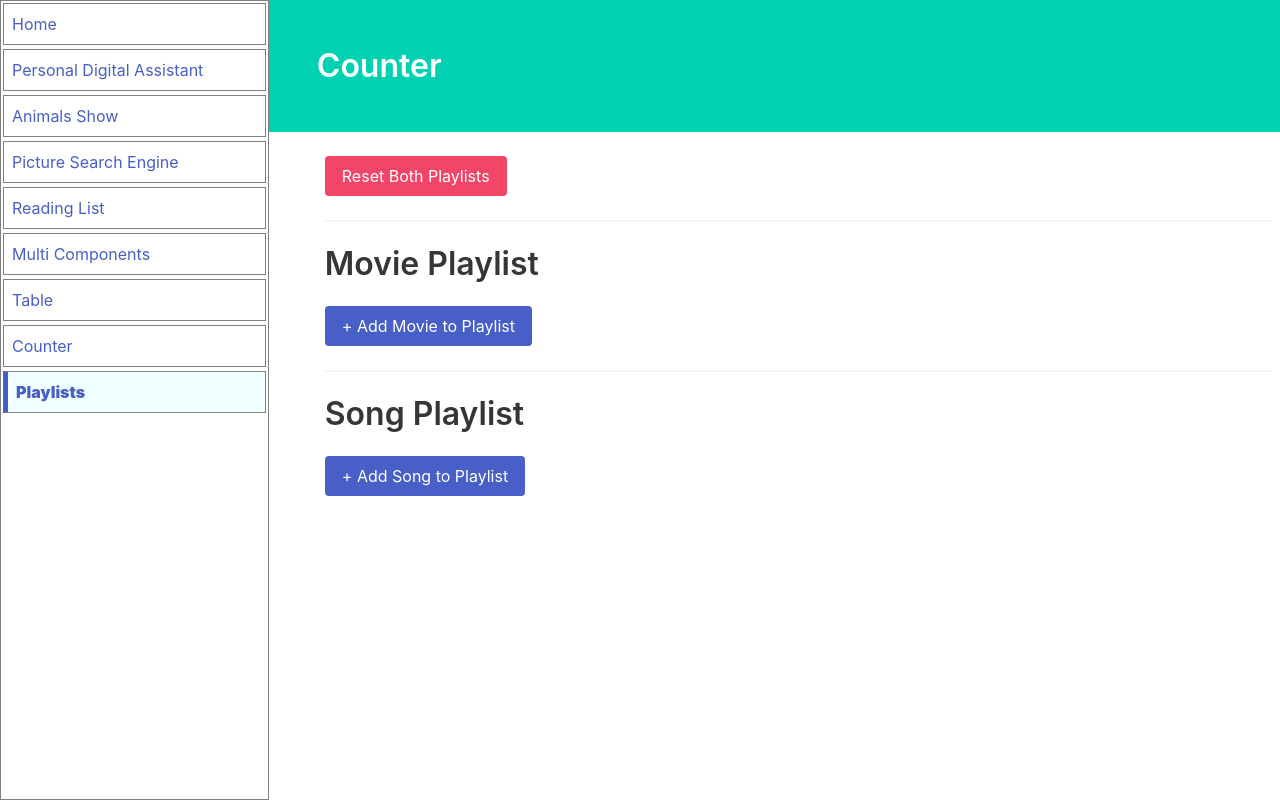
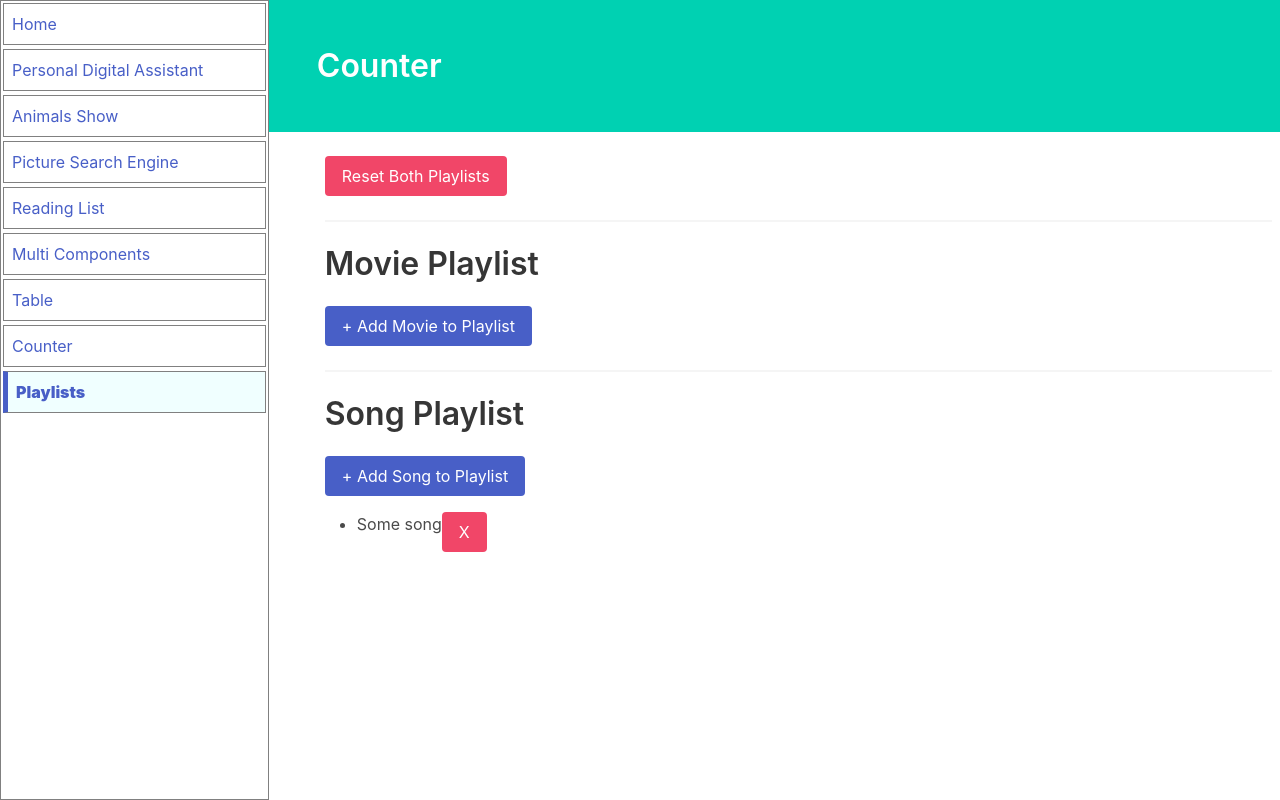
Before and after one commit to SaadiaAhmad/react-project, a React (Create React App) app: page /playlists in a window 1280 px wide. Shown: the top 800 px of the page. Built offline with nearby package versions, Linux system fonts and the light colour scheme.

Commit message:
use state to display list of songs

```diff
--- a/src/components/Playlists/SongPlaylist/SongPlaylist.js
+++ b/src/components/Playlists/SongPlaylist/SongPlaylist.js
@@ -1,4 +1,4 @@
-import { useDispatch } from "react-redux";
+import { useDispatch, useSelector } from "react-redux";
 import { createRandomSong } from "../../../data/playlists";
 import { addSong } from "../../../store";
 
@@ -6,7 +6,7 @@ function SongPlaylist() {
     const dispatch = useDispatch();
   // To Do:
   // Get list of songs
-  const songPlaylist = [];
+  const songPlaylist = useSelector((state) => state.songs);
 
   const handleSongAdd = (song) => {
     const action = addSong(song);
```
